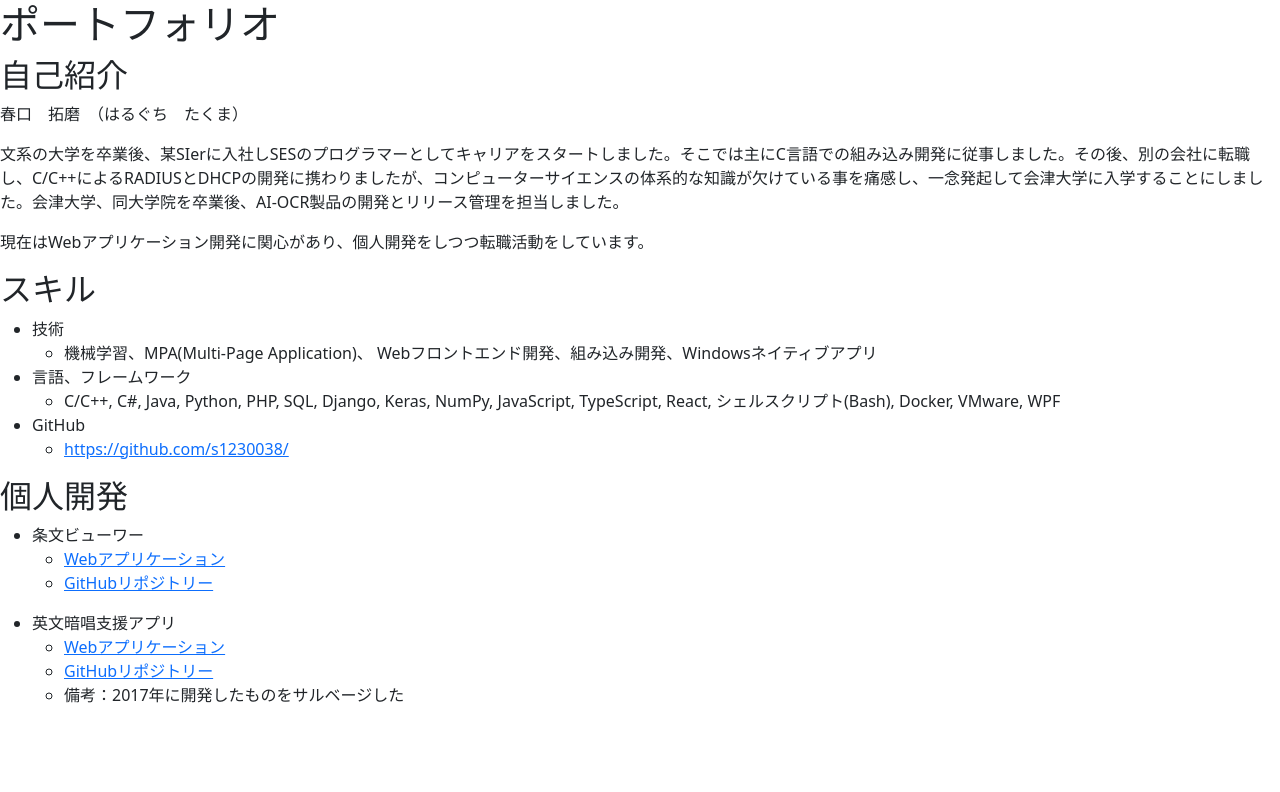
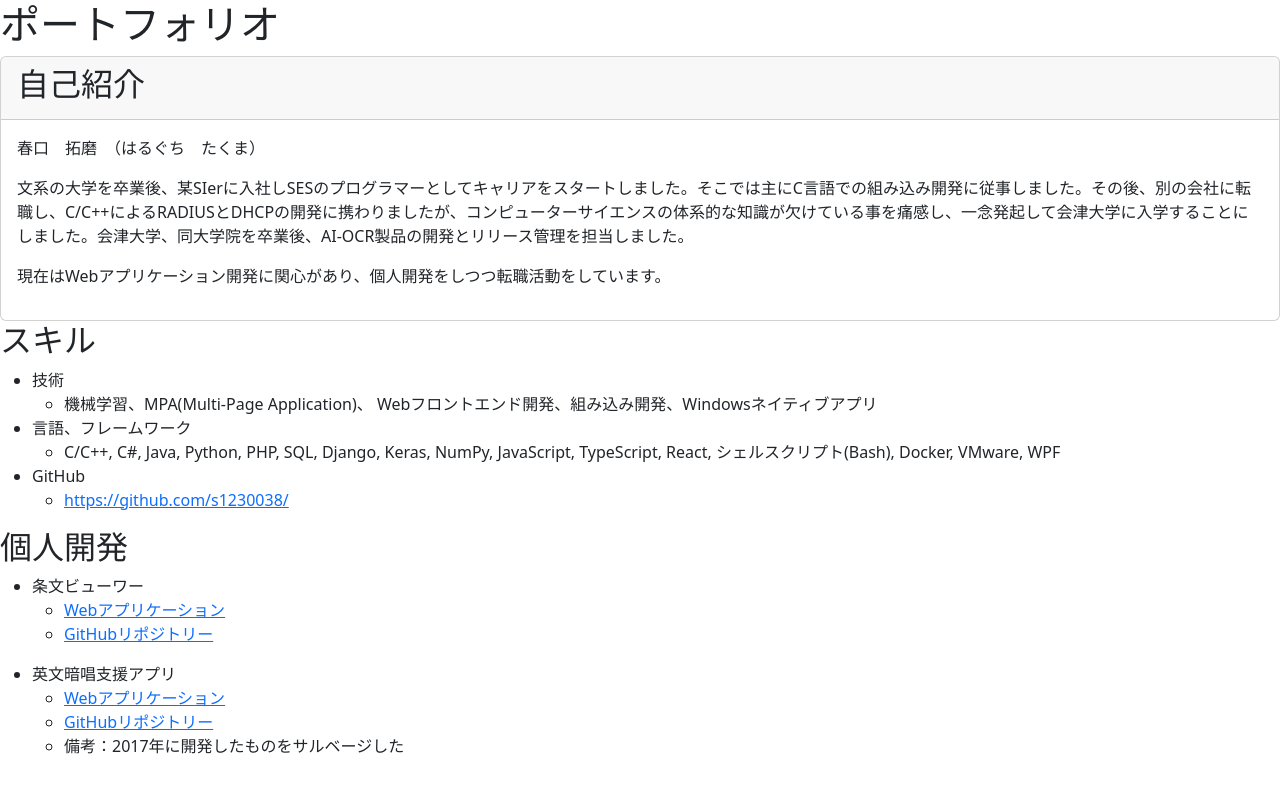
Before and after one commit to s1230038/s1230038.github.io, a website: page docs/index.html in a window 1280 px wide. Drawn offline with Linux system fonts and the light colour scheme.

Commit message:
[update] apply Card

```diff
--- a/docs/index.html
+++ b/docs/index.html
@@ -19,7 +19,9 @@
     <script src="js/bootstrap.min.js" defer></script>
     <main>
       <h1>ポートフォリオ</h1>
-      <h2>自己紹介</h2>
+      <div class="card">
+        <div class="card-header"><h2>自己紹介</h2></div>
+        <div class="card-body">
           <p>春口　拓磨　（はるぐち　たくま）</p>
           <p>
             文系の大学を卒業後、某SIerに入社しSESのプログラマーとしてキャリアをスタートしました。そこでは主にC言語での組み込み開発に従事しました。その後、別の会社に転職し、C/C++によるRADIUSとDHCPの開発に携わりましたが、コンピューターサイエンスの体系的な知識が欠けている事を痛感し、一念発起して会津大学に入学することにしました。会津大学、同大学院を卒業後、AI-OCR製品の開発とリリース管理を担当しました。
@@ -27,6 +29,9 @@
           <p>
             現在はWebアプリケーション開発に関心があり、個人開発をしつつ転職活動をしています。
           </p>
+        </div>
+      </div>
+
       <h2>スキル</h2>
       <ul>
         <li>
```
Lines whose indentation alone changed are shown as unchanged.
